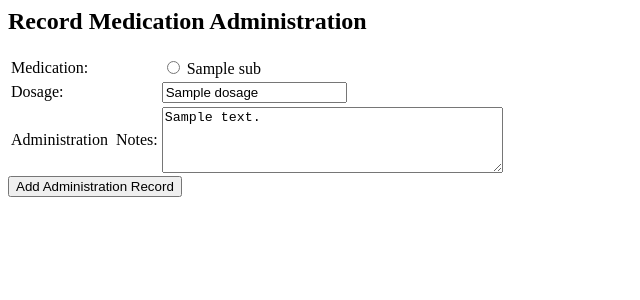
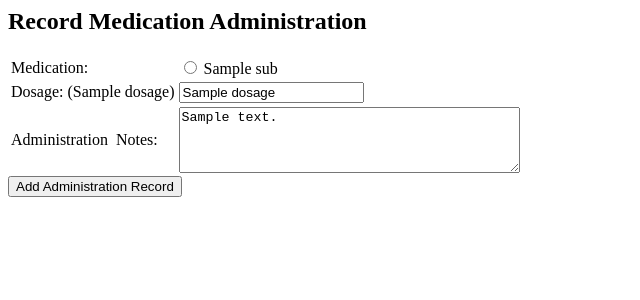
Before and after one commit to dgets/lasttime, a Django app: template recadm/templates/recadm/add_entry.html in a window 1280 px wide. Shown: the top 300 px of the page, without its empty margins (0-640 px from the left). Run offline with Django 3.2, Linux system fonts and the light colour scheme; the template is opened without the code that fills it: most values are stand-ins (such as "Sample title", 1, 10 or a date in 2020).

Commit message:
Minor changes; committing to transfer to a new dev machine.

```diff
--- a/recadm/templates/recadm/add_entry.html
+++ b/recadm/templates/recadm/add_entry.html
@@ -26,7 +26,7 @@
    </tr>
    <tr>
     <td>
-      Dosage:
+      Dosage: ({{ dosage }})
     </td>
     <td>
       <input type="text" name="dosage" value="{{ administration.dosage }}" />
--- a/recadm/views.py
+++ b/recadm/views.py
@@ -42,8 +42,6 @@ def add(request):
     return render(request, 'recadm/add_entry.html', context)
 
 def save_admin(request):
-    #administration = Usage('sub': request.POST['substance'],
-    #    'dosage': request.POST['dosage'], 'notes': request.POST['notes'], )
     administration = Usage({'sub': request.POST['substance'],
         'dosage': request.POST['dosage'], 'notes': request.POST['notes']})
 
@@ -61,6 +59,7 @@ def save_admin(request):
             'mydata': mydata,
             'administration': administration,
             'error_message': error_message,
+            'dosage': request.POST['dosage'], #debugging
         }
 
         return render(request, 'recadm/add_entry.html', context)
```
